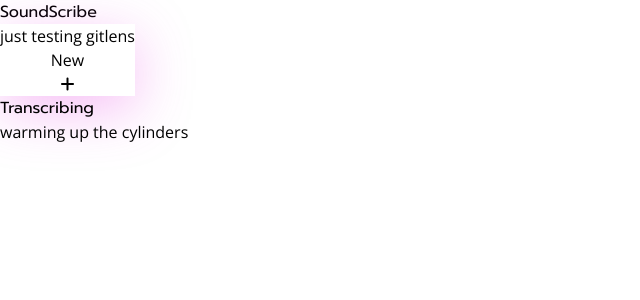
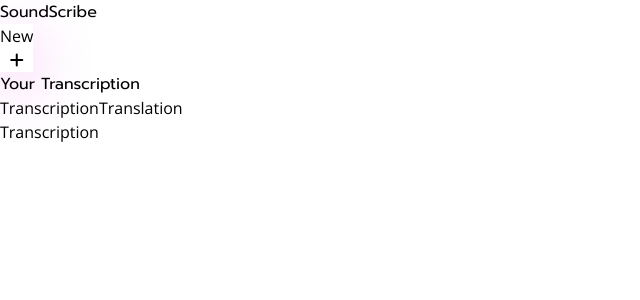
Before and after one commit to Abhinavnair13/SoundScribe, a React (Vite) app: page / in a window 1280 px wide. Shown: the top 300 px of the page, without its empty margins (0-640 px from the left). Built offline with nearby package versions, Linux system fonts and the light colour scheme.

Commit message:
Refactor: Replace Translation with Information component
Created Translation.jsx and Transcription.jsx

```diff
--- a/src/App.jsx
+++ b/src/App.jsx
@@ -2,13 +2,13 @@
 import HomePage from "./components/HomePage";
 import Header from "./components/Header";
 import FileDisplay from "./components/FileDisplay";
-import Translation from "./components/Translation";
+import Information from "./components/Information";
 import Transcribing from "./components/Transcribing";
 
 function App() {
   const [file, setFile] = useState(null);
   const [audioStream, setAudioStream] = useState(null);
-  const [output, setOutPut] = useState(null);
+  const [output, setOutPut] = useState(true);
   const [loading, setLoading] = useState(true);
   const isAudioAvailable = file || audioStream;
 
@@ -24,7 +24,7 @@
       <section className="min-h-screen flex flex-col">
         <Header />
         {output ? (
-          <Translation />
+          <Information />
         ) : loading ? (
           <Transcribing />
         ) : isAudioAvailable ? (
--- a/src/components/Header.jsx
+++ b/src/components/Header.jsx
@@ -10,7 +10,6 @@
       specialBtn px-4 py-2 rounded-lg text-purple-400
       "
       >
-        <div>just testing gitlens</div>
         <p>New</p>
         <i className="fa-solid fa-plus"></i>
       </button>
--- /dev/null
+++ b/src/components/Information.jsx
@@ -0,0 +1,40 @@
+import React, { useState } from "react";
+import Transcription from "./Transcription";
+import Translation from "./Translation";
+
+export default function Information() {
+  const [tab, setTab] = useState("transcription");
+  return (
+    <main className="flex-1 p-4 flex flex-col gap-3 text-center sm:w-96 sm:gap-4 md:gap-5 justify-center pb-20 w-full max-w-prose mx-auto">
+      <h1 className="font-semibold text-4xl sm:text-5xl md:text-6xl whitespace-nowrap">
+        Your
+        <span className="text-purple-400 bold"> Transcription</span>
+      </h1>
+      <div className="grid grid-cols-2 sm:mx-auto bg-white  rounded overflow-hidden items-center p-1 purpleShadow border-[2px] border-solid border-purple-300">
+        <button
+          onClick={() => setTab("transcription")}
+          className={
+            "px-4 rounded duration-200 py-1 " +
+            (tab === "transcription"
+              ? " bg-purple-400 text-white"
+              : " text-purple-400 hover:text-purple-600")
+          }
+        >
+          Transcription
+        </button>
+        <button
+          onClick={() => setTab("translation")}
+          className={
+            "px-4 rounded duration-200 py-1  " +
+            (tab === "translation"
+              ? " bg-purple-400 text-white"
+              : " text-purple-400 hover:text-purple-600")
+          }
+        >
+          Translation
+        </button>
+      </div>
+      {tab === "transcription" ? <Transcription /> : <Translation />}
+    </main>
+  );
+}
--- /dev/null
+++ b/src/components/Transcription.jsx
@@ -0,0 +1,5 @@
+import React from "react";
+
+export default function Transcription() {
+  return <div>Transcription</div>;
+}
```
